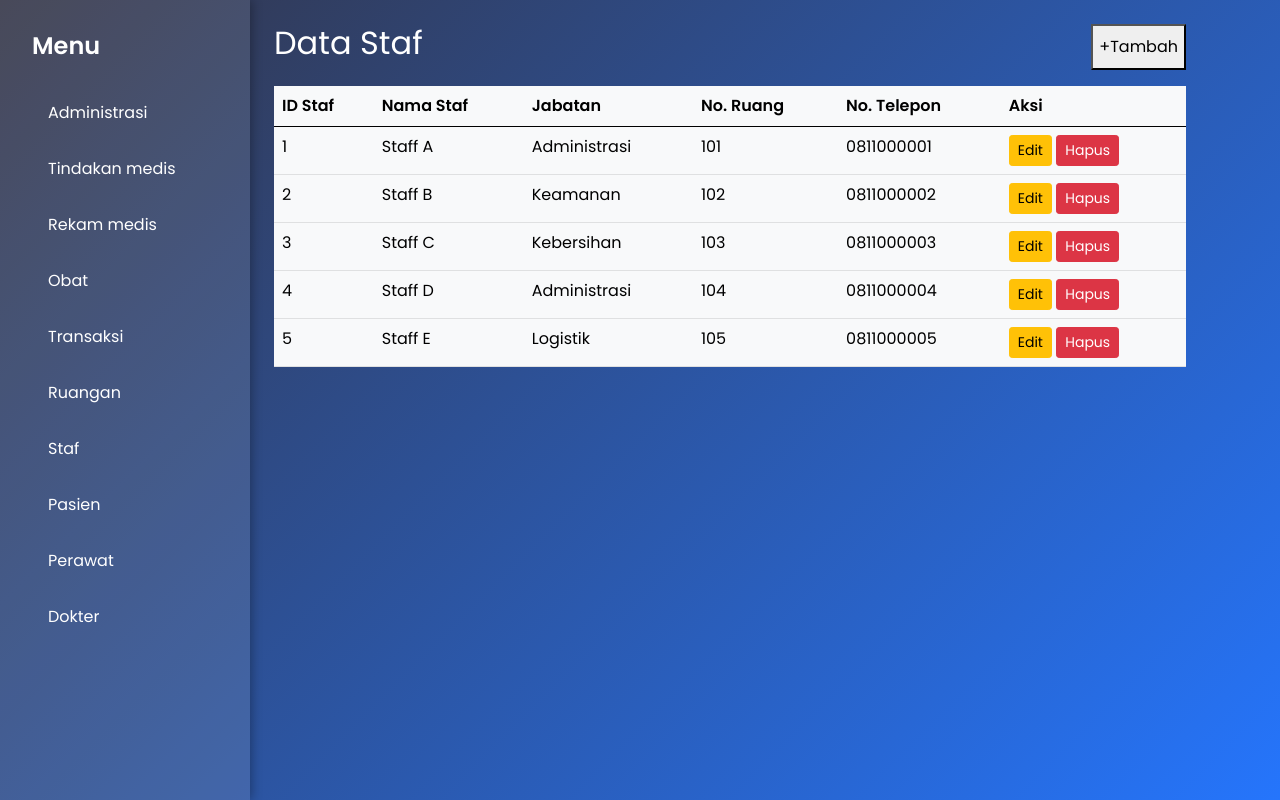
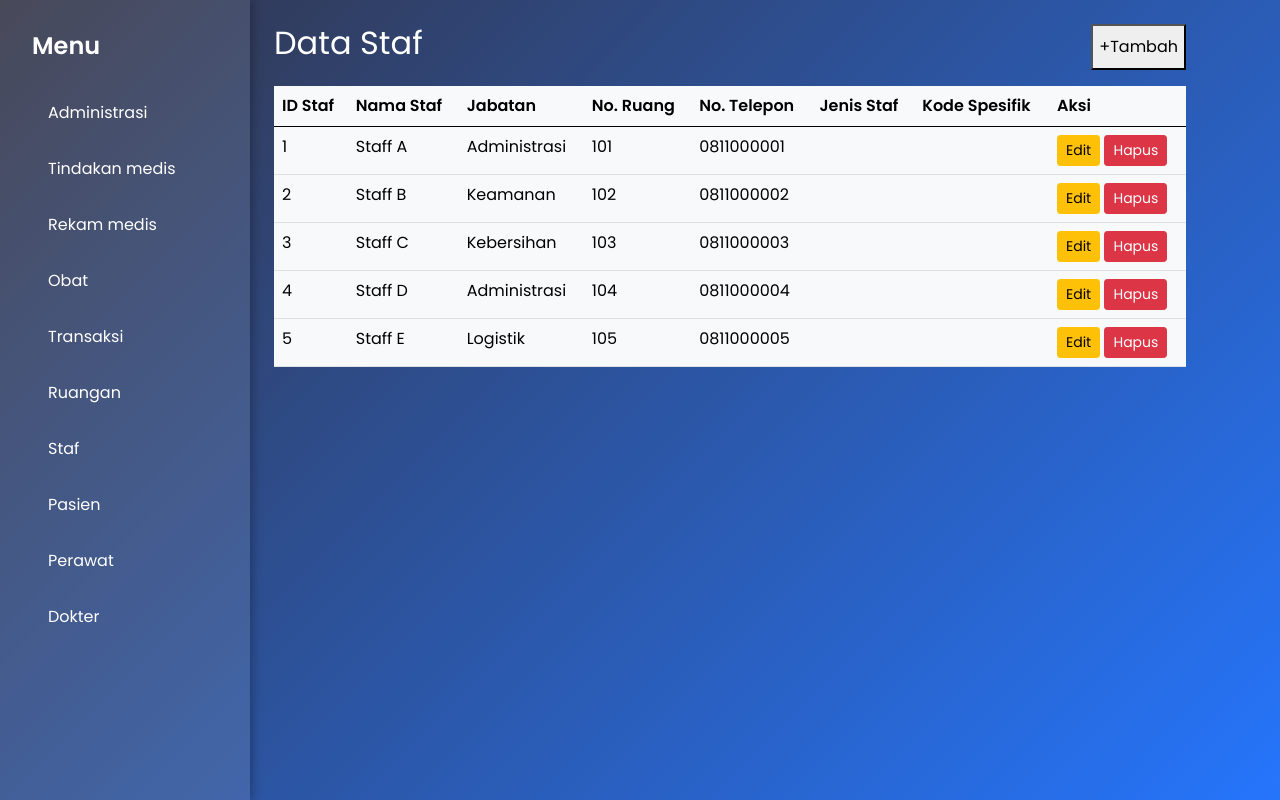
Before and after one commit to Haurarawr7/BitcareHospital1, a PHP site: page /staff.php in a window 1280 px wide. Run offline with PHP 8.4, Linux system fonts and the light colour scheme; data comes from the database, SQL or seed files in the repository; data that the repository does not hold is empty.

Commit message:
fighting

```diff
--- a/Pelayanan.php
+++ b/Pelayanan.php
@@ -207,7 +207,7 @@ include 'layouts/header.php';
 <div id="patientModal" class="formulir">
     <div class="formulir-content">
         <span class="close-btn" onclick="closeModal()">&times;</span>
-        <h2 id="modalTitle">Tambah Data Pelayanan</h2>
+        <h2 id="modalTitle">Tambah Data Administrasi</h2>
         <form id="patientForm" method="POST">
             <input type="hidden" name="action" id="action" value="insert">
             <input type="hidden" name="no_antrian" id="no_antrianInput" value="">
--- a/staff.php
+++ b/staff.php
@@ -11,9 +11,11 @@ if ($_SERVER['REQUEST_METHOD'] == 'POST') {
         $jabatan = $_POST["jabatan"];
         $no_telepon = $_POST["no_telepon"];
         $no_ruang = $_POST["no_ruang"];
+        $jenis_staf = $_POST["jenis_staf"];
+        $kodekhusus = $_POST["kodekhusus"];
 
-        $query = "INSERT INTO staff (id_staff, nama_staf, jabatan, no_telepon, no_ruang, , )
-            VALUES ('$id_staff', '$nama_staf', '$jabatan', '$no_telepon', '$no_ruang', '$', '$')";
+        $query = "INSERT INTO staff (id_staff, nama_staf, jabatan, no_telepon, no_ruang, jenis_staf, kodekhusus)
+            VALUES ('$id_staff', '$nama_staf', '$jabatan', '$no_telepon', '$no_ruang', '$jenis_staf', '$kodekhusus')";
         mysqli_query($koneksi, $query);
     }
     elseif ($action == 'edit') {
@@ -22,8 +24,10 @@ if ($_SERVER['REQUEST_METHOD'] == 'POST') {
         $jabatan = $_POST["jabatan"];
         $no_telepon = $_POST["no_telepon"];
         $no_ruang = $_POST["no_ruang"];
+        $jenis_staf = $_POST["jenis_staf"];
+        $kodekhusus = $_POST["kodekhusus"];
 
-        $query = "UPDATE staff SET nama_staf='$nama_staf', jabatan='$jabatan', no_telepon='$no_telepon', no_ruang='$no_ruang', ='$', ='$' WHERE id_staff='$id_staff'";
+        $query = "UPDATE staff SET nama_staf='$nama_staf', jabatan='$jabatan', no_telepon='$no_telepon', no_ruang='$no_ruang', jenis_staf='$jenis_staf', kodekhusus='$kodekhusus' WHERE id_staff='$id_staff'";
         mysqli_query($koneksi, $query);
     } elseif ($action == 'delete') {
         $id_staff = $_POST["id_staff"];
@@ -174,6 +178,8 @@ include 'layouts/header.php';
                 <th scope="col">Jabatan</th>
                 <th scope="col">No. Ruang</th>
                 <th scope="col">No. Telepon</th>
+                <th scope="col">Jenis Staf</th>
+                <th scope="col">Kode Spesifik</th>
                 <th scope="col">Aksi</th>
             </tr>
         </thead>
@@ -185,6 +191,8 @@ include 'layouts/header.php';
                     <td><?= $staff->jabatan ?></td>
                     <td><?= $staff->no_ruang ?></td>
                     <td><?= $staff->no_telepon ?></td>
+                    <td><?= $staff->jenis_staf ?></td>
+                    <td><?= $staff->kodekhusus ?></td>
                     <td>
                         <button class="btn btn-warning btn-sm" onclick="toggleEditForm('<?= $staff->id_staff ?>')">Edit</button>
                         <button class="btn btn-danger btn-sm" onclick="openDeleteModal('<?= $staff->id_staff ?>')">Hapus</button>
@@ -199,13 +207,13 @@ include 'layouts/header.php';
 <div id="staffModal" class="modal">
     <div class="modal-content">
         <span class="close-btn" onclick="closeModal()">&times;</span>
-        <h2 id="modalTitle">Tambah Data staff</h2>
+        <h2 id="modalTitle">Tambah Data staf</h2>
         <form id="staffForm" method="POST">
             <input type="hidden" name="action" id="action" value="insert">
             <input type="hidden" name="id_staff" id="staffIdInput" value="">
 
             <div class="form-group">
-                <label for="nama_staf">Nama staff</label>
+                <label for="nama_staf">Nama staf</label>
                 <input type="text" name="nama_staf" id="nama_staf" required>
             </div>
             <div class="form-group">
@@ -221,8 +229,8 @@ include 'layouts/header.php';
                 <input type="tel" name="no_telepon" id="telepon" required>
             </div>
             <div class="form-group">
-                <label for="">Jenis staff</label>
-                <select id="jenisStaf" name="" required>
+                <label for="">Jenis staf</label>
+                <select id="jenis_staf" name="jenis_staf" required>
                     <option value="">Pilih Jenis staff...</option>
                     <option value="Administrasi">Administrasi</option>
                     <option value="Umum">Umum</option>
@@ -230,7 +238,7 @@ include 'layouts/header.php';
             </div>
             <div class="form-group">
                 <label for="">Kode Spesifik</label>
-                <input type="text" name="" id="kodeSpesifik">
+                <input type="text" name="kodekhusus" id="kodekhusus">
             </div>
             <button type="submit">Simpan</button>
             <button type="button" onclick="closeModal()">Batal</button>
@@ -268,6 +276,8 @@ include 'layouts/header.php';
             document.getElementById('jabatan').value = stafData.jabatan;
             document.getElementById('no_ruang').value = stafData.no_ruang;
             document.getElementById('telepon').value = stafData.no_telepon;
+            document.getElementById('jenis_staf').value = stafData.jenis_staf;
+            document.getElementById('kodekhusus').value = stafData.kodekhusus;
         } else {
             document.getElementById('action').value = 'insert';
         }
```
Also changed, not shown: dokter.php (+6 -10 lines).
